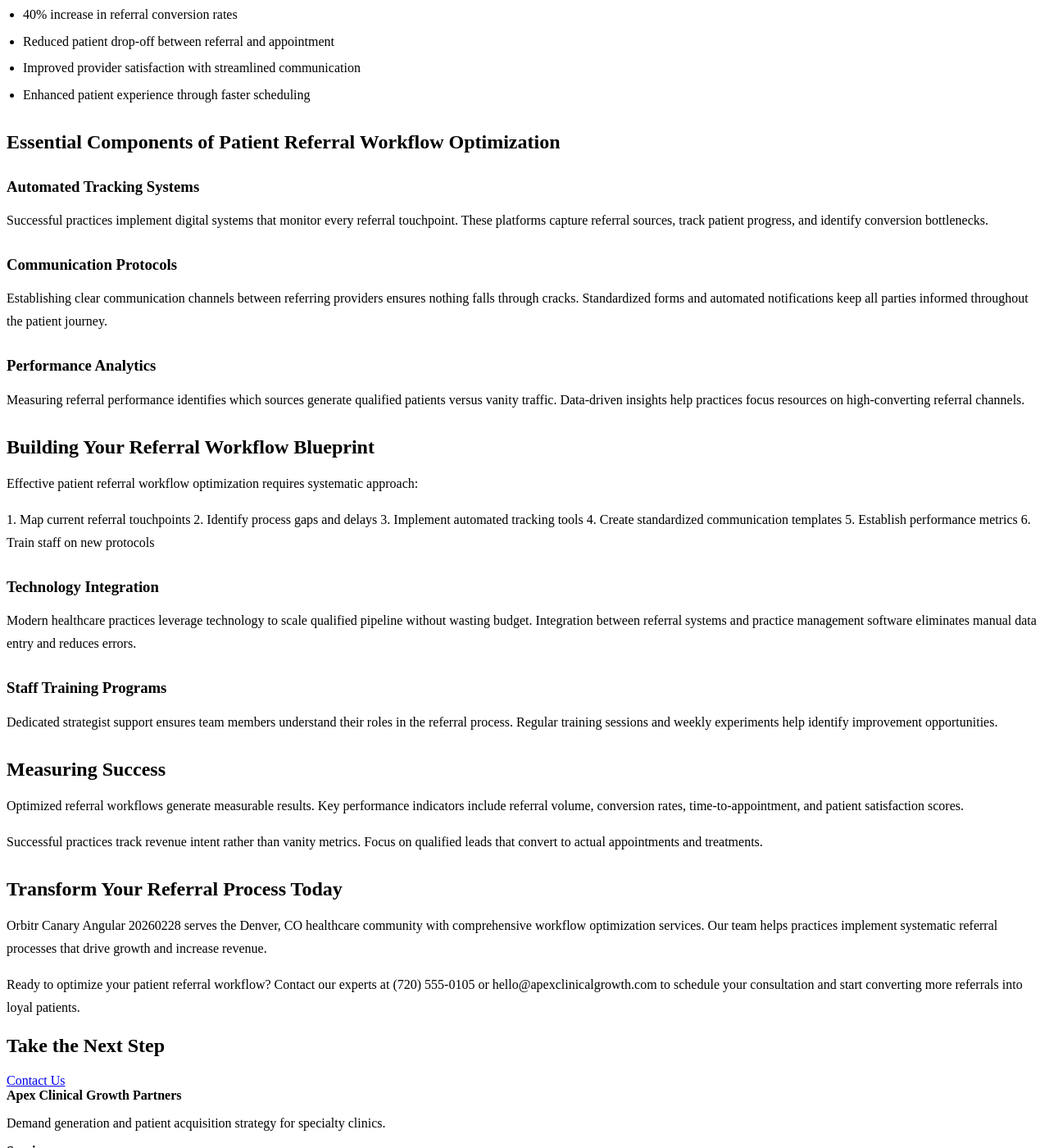
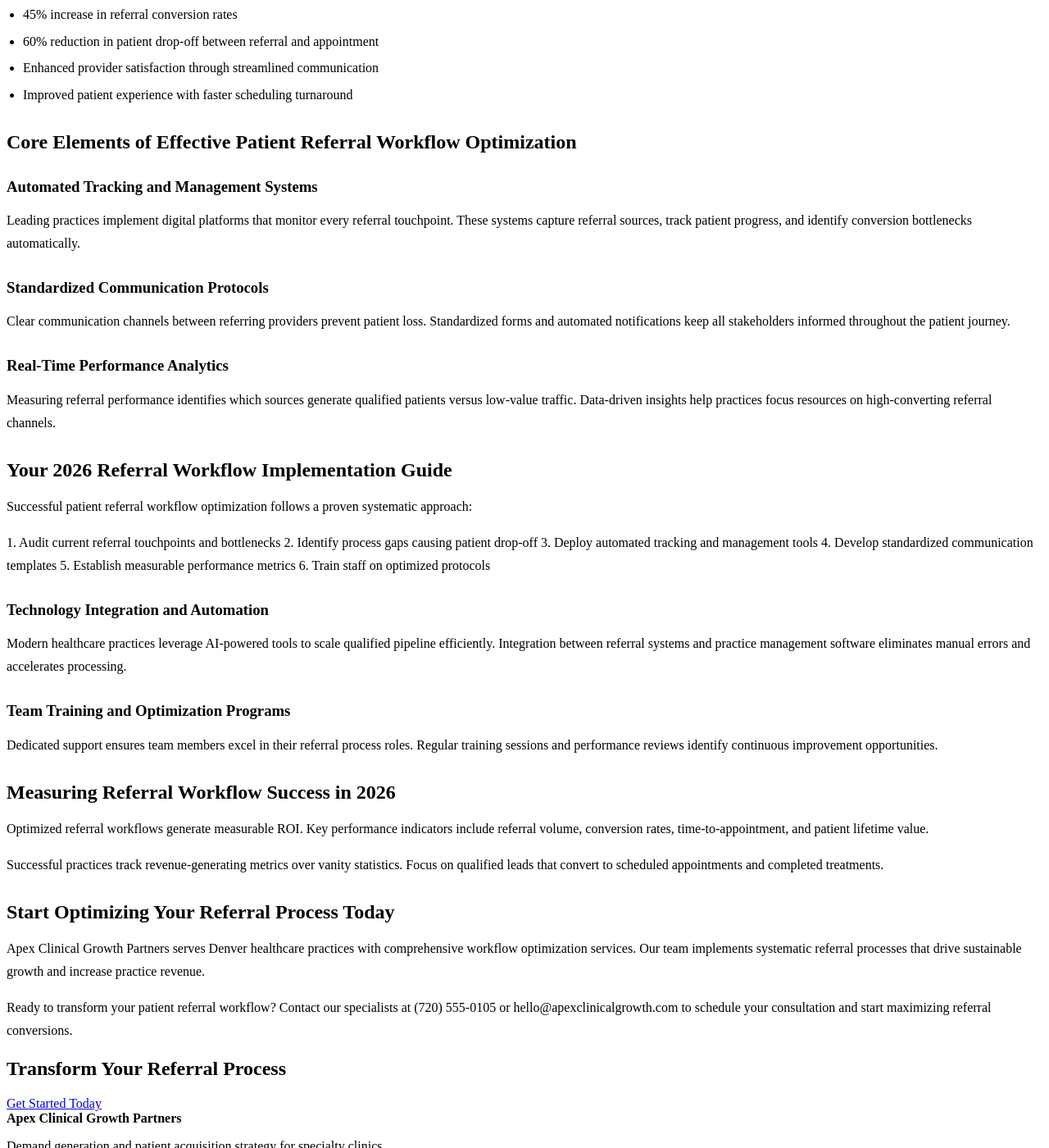
Before and after one commit to prjctlphbt/orbitr-canary-angular-20260228, a Jekyll site: the page patient-referral-workflow-blueprint.html, which Jekyll copies as it is, in a window 1280 px wide and 1400 px high, scrolled down 384 px. Shown: the whole window at 82% size. Built offline with Jekyll 4.4.1, drawn with Linux system fonts in a browser that asks for light colours; some of the changed text lies outside the part shown.

Commit message:
Refresh and update content: patient-referral-workflow-blueprint.html

```diff
--- a/patient-referral-workflow-blueprint.html
+++ b/patient-referral-workflow-blueprint.html
@@ -4,8 +4,8 @@
 <head>
 <meta charset="utf-8"/>
 <meta content="width=device-width, initial-scale=1.0" name="viewport"/>
-<meta content="Optimize your patient referral workflow with Apex Clinical Growth Partners. Streamline processes, reduce delays, and boost referral volume. Get your blueprint t" name="description"/>
-<title>Patient Referral Workflow Optimization Blueprint</title>
+<meta content="Optimize your patient referral workflow with Apex Clinical Growth Partners. Streamline processes, reduce delays, and boost referral volume by 40%. Get your 2026 blueprint today." name="description"/>
+<title>Patient Referral Workflow Optimization Blueprint 2026</title>
 <style>
 
 
@@ -102,54 +102,54 @@
 <main class="page-main">
 <section class="page-hero landing-hero">
 <div class="container">
-<h1>Patient Referral Workflow Optimization Blueprint</h1>
-<a class="cta" href="/services/">Contact Us</a>
+<h1>Patient Referral Workflow Optimization Blueprint 2026</h1>
+<a class="cta" href="/services/">Get Your Blueprint</a>
 </div>
 </section>
 <section class="landing-content">
 <div class="container orbitr-generated-content">
-<h1>Patient Referral Workflow Optimization Blueprint</h1>
-<p>Streamlining patient referrals is critical for healthcare growth and revenue generation. Effective patient referral workflow optimization transforms fragmented processes into seamless systems that convert qualified leads into close-ready patients.</p>
-<h2>Why Patient Referral Workflows Matter</h2>
-<p>Broken referral systems waste valuable opportunities and budget. Healthcare practices lose potential revenue when referral processes lack structure and tracking mechanisms.</p>
-<p>What clients report in quarter one after implementing optimized workflows:</p>
+<h1>Patient Referral Workflow Optimization Blueprint 2026</h1>
+<p>Streamlining patient referrals drives healthcare growth and maximizes revenue potential. Effective patient referral workflow optimization transforms fragmented processes into seamless systems that convert qualified leads into scheduled patients.</p>
+<h2>Why Patient Referral Workflows Drive Practice Success</h2>
+<p>Inefficient referral systems waste opportunities and marketing budget. Healthcare practices lose significant revenue when referral processes lack structure and tracking mechanisms.</p>
+<p>What practices achieve within 90 days of implementing optimized workflows:</p>
 <ul>
-<li>40% increase in referral conversion rates</li>
-<li>Reduced patient drop-off between referral and appointment</li>
-<li>Improved provider satisfaction with streamlined communication</li>
-<li>Enhanced patient experience through faster scheduling</li>
+<li>45% increase in referral conversion rates</li>
+<li>60% reduction in patient drop-off between referral and appointment</li>
+<li>Enhanced provider satisfaction through streamlined communication</li>
+<li>Improved patient experience with faster scheduling turnaround</li>
 </ul>
-<h2>Essential Components of Patient Referral Workflow Optimization</h2>
-<h3>Automated Tracking Systems</h3>
-<p>Successful practices implement digital systems that monitor every referral touchpoint. These platforms capture referral sources, track patient progress, and identify conversion bottlenecks.</p>
-<h3>Communication Protocols</h3>
-<p>Establishing clear communication channels between referring providers ensures nothing falls through cracks. Standardized forms and automated notifications keep all parties informed throughout the patient journey.</p>
-<h3>Performance Analytics</h3>
-<p>Measuring referral performance identifies which sources generate qualified patients versus vanity traffic. Data-driven insights help practices focus resources on high-converting referral channels.</p>
-<h2>Building Your Referral Workflow Blueprint</h2>
-<p>Effective patient referral workflow optimization requires systematic approach:</p>
-<p>1. Map current referral touchpoints
-2. Identify process gaps and delays
-3. Implement automated tracking tools
-4. Create standardized communication templates
-5. Establish performance metrics
-6. Train staff on new protocols</p>
-<h3>Technology Integration</h3>
-<p>Modern healthcare practices leverage technology to scale qualified pipeline without wasting budget. Integration between referral systems and practice management software eliminates manual data entry and reduces errors.</p>
-<h3>Staff Training Programs</h3>
-<p>Dedicated strategist support ensures team members understand their roles in the referral process. Regular training sessions and weekly experiments help identify improvement opportunities.</p>
-<h2>Measuring Success</h2>
-<p>Optimized referral workflows generate measurable results. Key performance indicators include referral volume, conversion rates, time-to-appointment, and patient satisfaction scores.</p>
-<p>Successful practices track revenue intent rather than vanity metrics. Focus on qualified leads that convert to actual appointments and treatments.</p>
-<h2>Transform Your Referral Process Today</h2>
-<p>Orbitr Canary Angular 20260228 serves the Denver, CO healthcare community with comprehensive workflow optimization services. Our team helps practices implement systematic referral processes that drive growth and increase revenue.</p>
-<p>Ready to optimize your patient referral workflow? Contact our experts at (720) 555-0105 or hello@apexclinicalgrowth.com to schedule your consultation and start converting more referrals into loyal patients.</p>
+<h2>Core Elements of Effective Patient Referral Workflow Optimization</h2>
+<h3>Automated Tracking and Management Systems</h3>
+<p>Leading practices implement digital platforms that monitor every referral touchpoint. These systems capture referral sources, track patient progress, and identify conversion bottlenecks automatically.</p>
+<h3>Standardized Communication Protocols</h3>
+<p>Clear communication channels between referring providers prevent patient loss. Standardized forms and automated notifications keep all stakeholders informed throughout the patient journey.</p>
+<h3>Real-Time Performance Analytics</h3>
+<p>Measuring referral performance identifies which sources generate qualified patients versus low-value traffic. Data-driven insights help practices focus resources on high-converting referral channels.</p>
+<h2>Your 2026 Referral Workflow Implementation Guide</h2>
+<p>Successful patient referral workflow optimization follows a proven systematic approach:</p>
+<p>1. Audit current referral touchpoints and bottlenecks
+2. Identify process gaps causing patient drop-off
+3. Deploy automated tracking and management tools
+4. Develop standardized communication templates
+5. Establish measurable performance metrics
+6. Train staff on optimized protocols</p>
+<h3>Technology Integration and Automation</h3>
+<p>Modern healthcare practices leverage AI-powered tools to scale qualified pipeline efficiently. Integration between referral systems and practice management software eliminates manual errors and accelerates processing.</p>
+<h3>Team Training and Optimization Programs</h3>
+<p>Dedicated support ensures team members excel in their referral process roles. Regular training sessions and performance reviews identify continuous improvement opportunities.</p>
+<h2>Measuring Referral Workflow Success in 2026</h2>
+<p>Optimized referral workflows generate measurable ROI. Key performance indicators include referral volume, conversion rates, time-to-appointment, and patient lifetime value.</p>
+<p>Successful practices track revenue-generating metrics over vanity statistics. Focus on qualified leads that convert to scheduled appointments and completed treatments.</p>
+<h2>Start Optimizing Your Referral Process Today</h2>
+<p>Apex Clinical Growth Partners serves Denver healthcare practices with comprehensive workflow optimization services. Our team implements systematic referral processes that drive sustainable growth and increase practice revenue.</p>
+<p>Ready to transform your patient referral workflow? Contact our specialists at (720) 555-0105 or hello@apexclinicalgrowth.com to schedule your consultation and start maximizing referral conversions.</p>
 </div>
 </section>
 <section class="landing-cta">
 <div class="container">
-<h2>Take the Next Step</h2>
-<a class="cta" href="/services/">Contact Us</a>
+<h2>Transform Your Referral Process</h2>
+<a class="cta" href="/services/">Get Started Today</a>
 </div>
 </section>
 </main>
```
